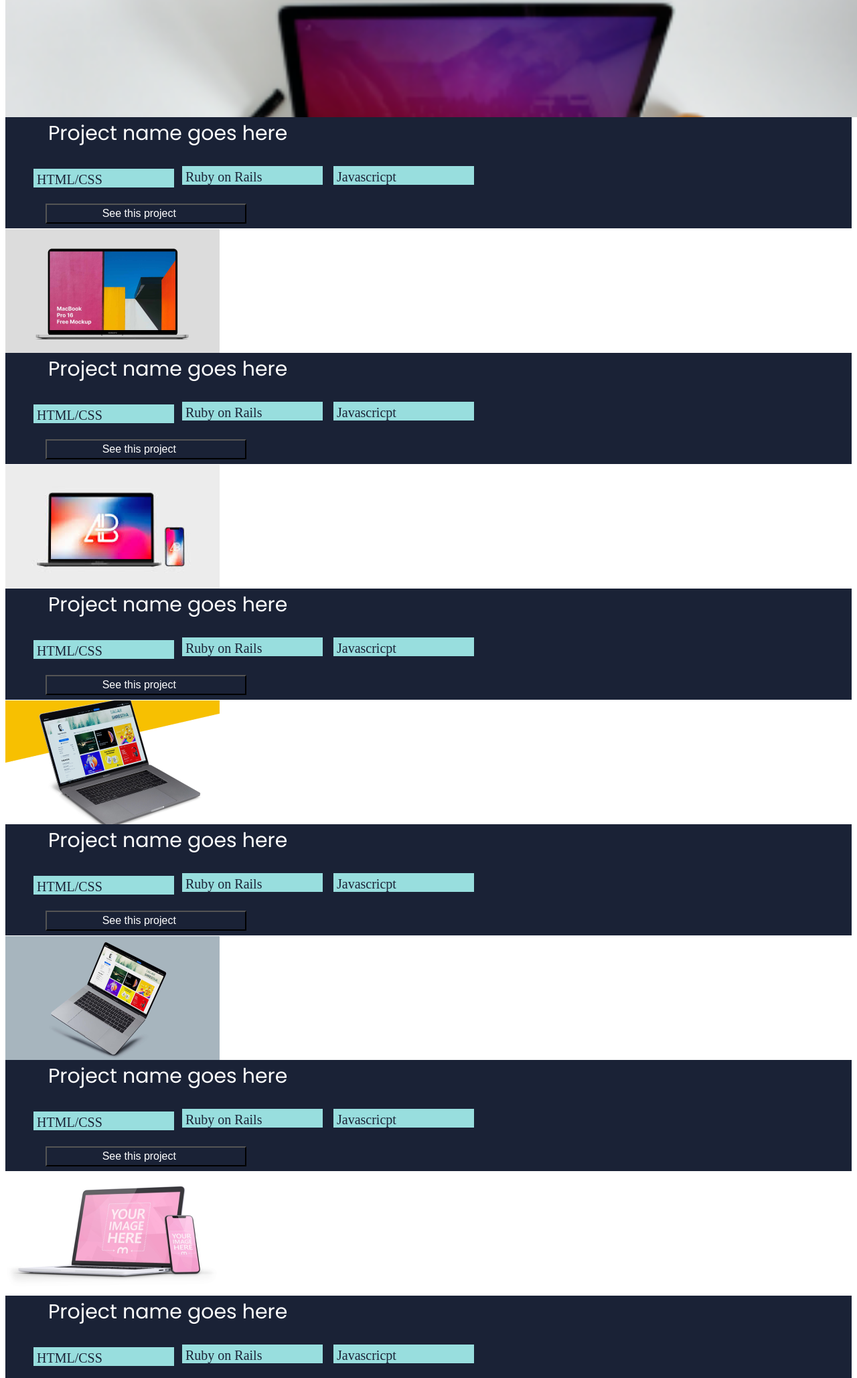
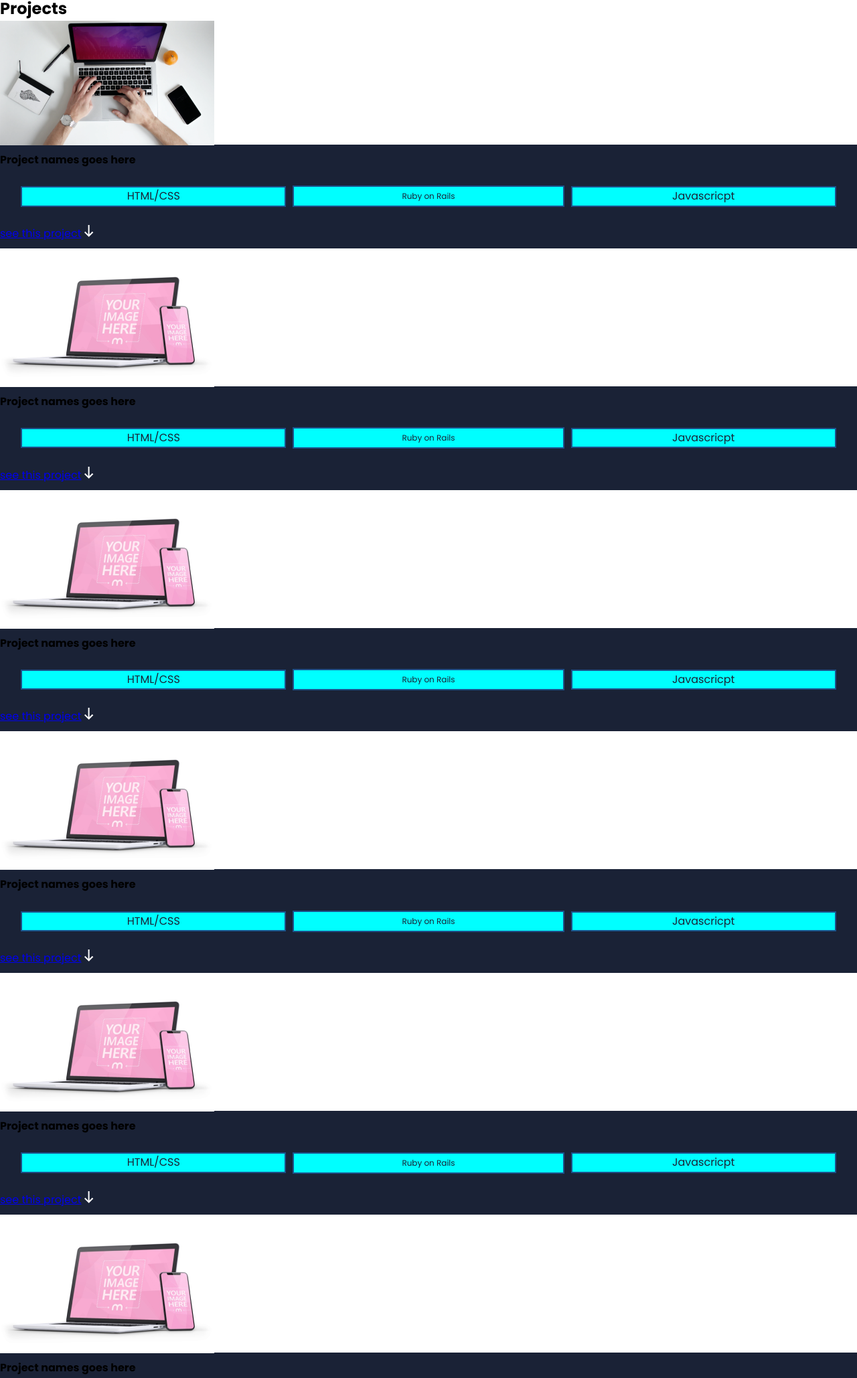
Before and after one commit to Ambrosegithub/My-portfolio-project, a website: page index.html in a window 1280 px wide. Shown: the part 713-2771 px from the top of the page at 67% size. Drawn offline with Linux system fonts and the light colour scheme; files whose address does not match are found by name.

Commit message:
modify html file

```diff
--- a/index.html
+++ b/index.html
@@ -27,83 +27,105 @@
         <button type="button">Start colaboration</button>
         <div id="second-section-bg-img"></div>
   </main>
-    <!-- project section -->
-  <section>
+  <section  id="project-sections">
+    <h2>Projects</h2>
     <div id="project-container">
-      <h2 id="project">Projets</h2>
-    <div id="project-section1" class="project-list"></div>
-    <div class="list-item-container">
-      <div class="list-item-project" >
-       <h4>Project name goes here</h4>
+          <div class="full-section-div">
+                <div>
+      <div class ="imj-project-sections"><img src="./images/desktop7.png" alt=""> </div>
+      <div class="list-of-project">
+            <h4>Project names goes here </h4>
              <ul>
-         <li class=list-item1>HTML/CSS</li>
-         <li class=list-item2>Ruby on Rails</li>
-         <li class=list-item3>Javascricpt</li>
+                   <li class="project-list-1">HTML/CSS</li>
+                   <li class="project-list-2">Ruby on Rails</li>
+                   <li class="project-list-3">Javascricpt</li>
               </ul>
-       <div class="button" >
-       <button type="button" class="img-btn">See this project <img src="./images/arrow-right.png" alt=""></button>
+              <div class="project-link">
+                 <a href="#">see this project</a>
+                 <img class="img-list" src="./images/arrow-down.png" alt="arrow"> </div>
+   </div>
+
+          </div>
+          <div>
+                <div  class="full-section-div">
+      <div class ="imj-project-sections"><img src="./images/desktop6.png" alt=""> </div>
+      <div  class="list-of-project">
+            <h4>Project names goes here </h4>
+             <ul>
+                   <li class="project-list-1">HTML/CSS</li>
+                   <li class="project-list-2">Ruby on Rails</li>
+                   <li class="project-list-3">Javascricpt</li>
+              </ul>
+              <div class="project-link">
+                 <a href="#">see this project</a>
+                 <img class="img-list" src="./images/arrow-down.png" alt="arrow">
    </div>
    </div>
+
            </div>
-    <div id="project-section3" class="project-list"></div>
-    <div class="list-item-container">
-      <div class="list-item-project" >
-       <h4>Project name goes here</h4>
+          <div>
+                 <div class="full-section-div">
+      <div class ="imj-project-sections"><img src="./images/desktop6.png" alt=""> </div>
+      <div class="list-of-project">
+            <h4>Project names goes here </h4>
              <ul>
-         <li class=list-item1>HTML/CSS</li>
-         <li class=list-item2>Ruby on Rails</li>
-         <li class=list-item3>Javascricpt</li>
+                   <li class="project-list-1">HTML/CSS</li>
+                   <li class="project-list-2">Ruby on Rails</li>
+                   <li class="project-list-3">Javascricpt</li>
               </ul>
-
-       <button type="button" class="img-btn">See this project <img src="./images/arrow-right.png" alt=""></button>
+              <div class="project-link">
+                 <a href="#">see this project</a>
+                 <img class="img-list" src="./images/arrow-down.png" alt="arrow">
    </div>
    </div>
-    <div id="project-section5" class="project-list"></div>
-    <div class="list-item-container">
-      <div class="list-item-project" >
-       <h4>Project name goes here</h4>
+
+          </div>
+          <div>
+                <div  class="full-section-div">
+      <div class ="imj-project-sections"><img src="./images/desktop6.png" alt=""> </div>
+      <div class="list-of-project">
+            <h4>Project names goes here </h4>
              <ul>
-         <li class=list-item1>HTML/CSS</li>
-         <li class=list-item2>Ruby on Rails</li>
-         <li class=list-item3>Javascricpt</li>
+                   <li class="project-list-1">HTML/CSS</li>
+                   <li class="project-list-2">Ruby on Rails</li>
+                   <li class="project-list-3">Javascricpt</li>
               </ul>
-       <button type="button" class="img-btn">See this project <img src="./images/arrow-right.png" alt=""></button>
+              <div class="project-link">
+                 <a href="#">see this project</a>
+                 <img class="img-list" src="./images/arrow-down.png" alt="arrow">
    </div>
    </div>
-    <div  id="project-section7" class="project-list"></div>
-    <div class="list-item-container">
-      <div class="list-item-project" >
-       <h4>Project name goes here</h4>
+
+           </div>
+          <div>
+            <div  class="full-section-div">
+               <div class ="imj-project-sections"><img src="./images/desktop6.png" alt=""> </div>
+            <div  class="list-of-project">
+            <h4>Project names goes here </h4>
              <ul>
-         <li class=list-item1>HTML/CSS</li>
-         <li class=list-item2>Ruby on Rails</li>
-         <li class=list-item3>Javascricpt</li>
+                   <li class="project-list-1">HTML/CSS</li>
+                   <li class="project-list-2">Ruby on Rails</li>
+                   <li class="project-list-3">Javascricpt</li>
               </ul>
-       <button type="button" class="img-btn">See this project <img src="./images/arrow-right.png" alt=""></button>
+              <div class="project-link">
+                 <a href="#">see this project</a>
+                 <img class="img-list" src="./images/arrow-down.png" alt="arrow"></div>
    </div>
+
            </div>
-    <div id="project-section9" class="project-list"></div>
-    <div class="list-item-container">
-      <div class="list-item-project" >
-       <h4>Project name goes here</h4>
+          <div>
+              <div  class="full-section-div">
+      <div class ="imj-project-sections"><img src="./images/desktop6.png" alt=""> </div>
+      <div class="list-of-project">
+            <h4>Project names goes here </h4>
              <ul>
-         <li class=list-item1>HTML/CSS</li>
-         <li class=list-item2>Ruby on Rails</li>
-         <li class=list-item3>Javascricpt</li>
+                   <li class="project-list-1">HTML/CSS</li>
+                   <li class="project-list-2">Ruby on Rails</li>
+                   <li class="project-list-3">Javascricpt</li>
               </ul>
-       <button type="button" class="img-btn">See this project <img src="./images/arrow-right.png" alt=""> </button>
-      </div>
-    </div>
-    <div id="project-section11" class="project-list"></div>
-    <div class="list-item-container">
-      <div class="list-item-project" >
-       <h4>Project name goes here</h4>
-       <ul>
-         <li class=list-item1>HTML/CSS</li>
-         <li class=list-item2>Ruby on Rails</li>
-         <li class=list-item3>Javascricpt</li>
-       </ul>
-       <button type="button" class="img-btn">See this project <img src="./images/arrow-right.png" alt=""></button>
+              <div class="project-link">
+                 <a href="#">see this project</a>
+                  <img class="img-list" src="./images/arrow-down.png" alt="arrow"></div>
                </div>
           </div>
     </div>
--- a/style.css
+++ b/style.css
@@ -1,12 +1,25 @@
 @import url('https://fonts.googleapis.com/css2?family=Poppins:wght@400;500;700&display=swap');
+
+* {
+  margin: 0;
+  padding: 0;
+}
+
+body {
+  margin: 0;
+  padding: 0;
+  width: 100%;
+  font-family: 'Poppins', sans-serif;
+}
 
 #header-section {
   width: 100%;
   height: 104px;
-  background-image: url('images/logo-image.svg');
+  background-image: url('images/image-header.png');
   background-repeat: no-repeat;
   background-position: top left;
   background-size: contain;
+  margin: 0 2em;
 }
 
 #header-section div {
@@ -16,15 +29,19 @@
   width: 74px;
 }
 
+#project-link a {
+  text-decoration: none;
+  color: #fff;
+  font-size: 20px;
+}
+
 #header-section nav a {
   float: right;
 }
 
 #section-main {
-  width: 100%;
   display: flex;
   flex-direction: column;
-  padding: 0 12px;
 }
 
 #section-main h1 {
@@ -32,9 +49,9 @@
   font-size: 34px;
   color: #1a2236;
   font-style: normal;
-  max-width: 800px;
   height: 110px;
   text-align: start;
+  padding: 0 8px;
 }
 
 #section-main p {
@@ -45,6 +62,8 @@
   font-style: normal;
   left: 16px;
   text-align: start;
+  margin-top: 10px;
+  padding: 0 8px;
 }
 
 .list-item-container button {
@@ -87,163 +106,26 @@
 }
 
 #second-section-bg-img {
-  background-image: url('./images/logo-image2.svg');
+  background-image: url('./images/geometry.svg');
   background-repeat: no-repeat;
   background-position: auto center;
   width: 100%;
   background-size: cover;
   height: 50px;
-  border: 2px solid tomato;
   padding-top: 10px;
   padding-bottom: 100px;
   margin-top: 14px;
 }
 
-.project-container {
-  width: 100%;
-  box-sizing: border-box;
+#project-sections {
   display: grid;
   grid-template-columns: 1fr;
-  top: 2000px;
+  top: 20px;
+  padding: 0;
 }
 
-#project {
-  margin-left: 8%;
-}
-
-.project-list:nth-of-type(odd) {
-  color: #fff;
-  width: 100vw;
-  height: 186px;
-}
-
-.project-list:nth-of-type(1) {
-  background-image: url('./images/desktop7.png');
-  background-repeat: no-repeat;
-  background-size: cover;
-}
-
-.list-item-container:nth-of-type(2n) {
-  width: 100%;
-  display: flex;
-  flex-direction: column;
-  height: 166px;
-  background-color: #1a2236;
-}
-
-.project-list:nth-of-type(3) {
-  background-image: url('./images/desktop2.png');
-  background-repeat: no-repeat;
-}
-
-.project-list:nth-of-type(5) {
-  background-image: url('./images/desktop3.png');
-  background-repeat: no-repeat;
-}
-
-.project-list:nth-of-type(7) {
-  background-image: url('./images/Desktop4.png');
-  background-repeat: no-repeat;
-}
-
-.project-list:nth-of-type(9) {
-  background-image: url('./images/desktop5.png');
-  background-repeat: no-repeat;
-}
-
-.project-list:nth-of-type(11) {
-  background-image: url('./images/desktop6.png');
-  background-repeat: no-repeat;
-}
-
-#list-item-project {
-  width: 100%;
-  height: 156px;
-}
-
-#list-item-container {
-  display: flex;
-  flex-direction: column;
-  background-color: #1a2236;
-}
-
-.list-item-container h4 {
-  color: #fff;
-  position: relative;
-  top: -38px;
-  font-size: 30px;
-  font-family: 'Poppins', sans-serif;
-  font-style: normal;
-  font-weight: 300;
-  margin-left: 64px;
-  width: 800px;
-  padding-right: 1px;
-  height: 24px;
-}
-
-.list-item-container h4:hover {
-  border: 2px solid #98dede;
-}
-
-.list-item-container ul {
-  display: flex;
-  color: #1a2236;
-  list-style: none;
-  margin-left: 3px;
-  margin-bottom: 4.4px;
-  font-size: 20px;
-  position: relative;
-  top: -35px;
-  left: -5px;
-}
-
-.list-item-container ul:hover {
-  border: #98dede solid 2px;
-}
-
-.list-item1 {
-  height: 18px;
-  width: 200px;
-  background-color: #98dede;
-  padding: 5px;
-  margin: 8px 4px;
-  color: #1a2236;
-}
-
-.list-item2 {
-  height: 18px;
-  width: 200px;
-  background-color: #98dede;
-  color: #1a2236;
-  margin: 4px 8px;
-  padding: 5px;
-}
-
-.list-item3 {
-  height: 18px;
-  width: 200px;
-  background-color: #98dede;
-  color: #1a2236;
-  padding: 5px;
-  margin: 4px 8px;
-}
-
-.list-item-container .img-btn {
-  background-color: #1a2236;
-  height: 30px;
-  width: 300px;
-}
-
-.list-item-container .img-btn:hover {
-  border: 2px solid #98dede;
-}
-
-.list-item-container img {
-  margin-left: 16px;
-}
-
-.list-item-container img:hover {
-  color: #98dede;
+#project-container {
+  width: auto;
 }
 
 #about-sction-div {
@@ -251,6 +133,7 @@
   grid-template-columns: 1fr;
   width: 100%;
   gap: 4px;
+  padding: 2em 2em;
 }
 
 #about-sction-div button:hover {
@@ -280,9 +163,9 @@
 
 #about-sction-div p {
   font-size: 24px;
-  line-height: 34px;
   text-align: start;
   margin-left: 8%;
+  color: #1a2236;
 }
 
 #about-sction-div form {
@@ -301,14 +184,14 @@
 
 #language {
   height: 289px;
-  max-width: 98%;
+  width: 100%;
   position: relative;
   border-radius: 4px;
   color: #fff;
   background-color: #1c528a;
   font-size: 18px;
   font-family: 'Poppins', sans-serif;
-  background-image: url(./images/vector9.png);
+  background-image: url(./images/hash1.png);
   background-repeat: no-repeat;
   background-position: bottom right;
 }
@@ -319,7 +202,7 @@
 
 #framework {
   height: 289px;
-  max-width: 98%;
+  width: 100%;
   position: relative;
   border-radius: 4px;
   color: #fff;
@@ -327,20 +210,20 @@
   font-size: 18px;
   font-family: 'Poppins', sans-serif;
   margin: 26px 0;
-  background-image: url(./framework.svg);
+  background-image: url(./images/Ve.png);
   background-repeat: no-repeat;
   background-position: bottom right;
 }
 
 #skills {
   height: 289px;
-  max-width: 99.4%;
+  width: 100%;
   border-radius: 4px;
   color: #fff;
   background-color: #febf52;
   font-size: 18px;
   font-family: 'Poppins', sans-serif;
-  background-image: url(./images/Vector\ \(6\) .png);
+  background-image: url();
   background-repeat: no-repeat;
   background-position: bottom right;
 }
@@ -374,3 +257,91 @@
   text-align: center;
   padding: 10px;
 }
+
+.btn-container a {
+  text-decoration: none;
+  width: 2000px;
+  height: 100px;
+  border: 1px solid #fff;
+  background-color: #1a2236;
+  color: #fff;
+  padding: 10px;
+  font-family: 'Poppins', sans-serif;
+  font-style: normal;
+  font-weight: 500;
+  font-size: 1rem;
+  line-height: 1.5rem;
+}
+
+main {
+  padding: 5em 2em;
+}
+
+section {
+  padding: 5em 2em;
+}
+
+.list-of-project {
+  background-color: #1a2236;
+  width: 100%;
+  list-style: none;
+  text-decoration: none;
+  display: block;
+  padding: 10px 0;
+  margin-bottom: 20px;
+}
+
+#project-link {
+  display: flex;
+  border: 2px solid #fff;
+  width: 60%;
+  margin-left: 30px;
+  padding: 0.4em 1em;
+}
+
+.list-of-project ul {
+  list-style: none;
+  margin: 20px;
+  display: flex;
+  gap: 4px;
+  padding: 4px 8px;
+}
+
+.project-list-1 {
+  margin: 0.2em;
+  color: #1a2236;
+  width: 33%;
+  text-align: center;
+  border: 2px solid  #1c528a;
+  background-color: aqua;
+}
+
+.project-list-2 {
+  margin: 0.2em;
+  padding: 5px 5px;
+  text-align: center;
+  width: 33%;
+  font-size: 12px;
+  border: 2px solid  #1c528a;
+  background-color: aqua;
+  color: #1a2236;
+}
+
+.project-list-3 {
+  margin: 0.2em;
+  width: 33%;
+  text-align: center;
+  border: 2px solid  #1c528a;
+  background-color: aqua;
+  color: #1a2236;
+}
+
+#img-list {
+  transform: rotate(-90deg);
+  margin-left: 30px;
+}
+
+.imj-project-sections {
+  height: 186px;
+  width: 100%;
+}
```
Also changed, not shown: footer.md (deleted, +0 -33 lines), images/hash.png (added), images/hash1.png (added), images/image1.png (added), images/image2.png (added). Lines whose indentation alone changed are shown as unchanged.
